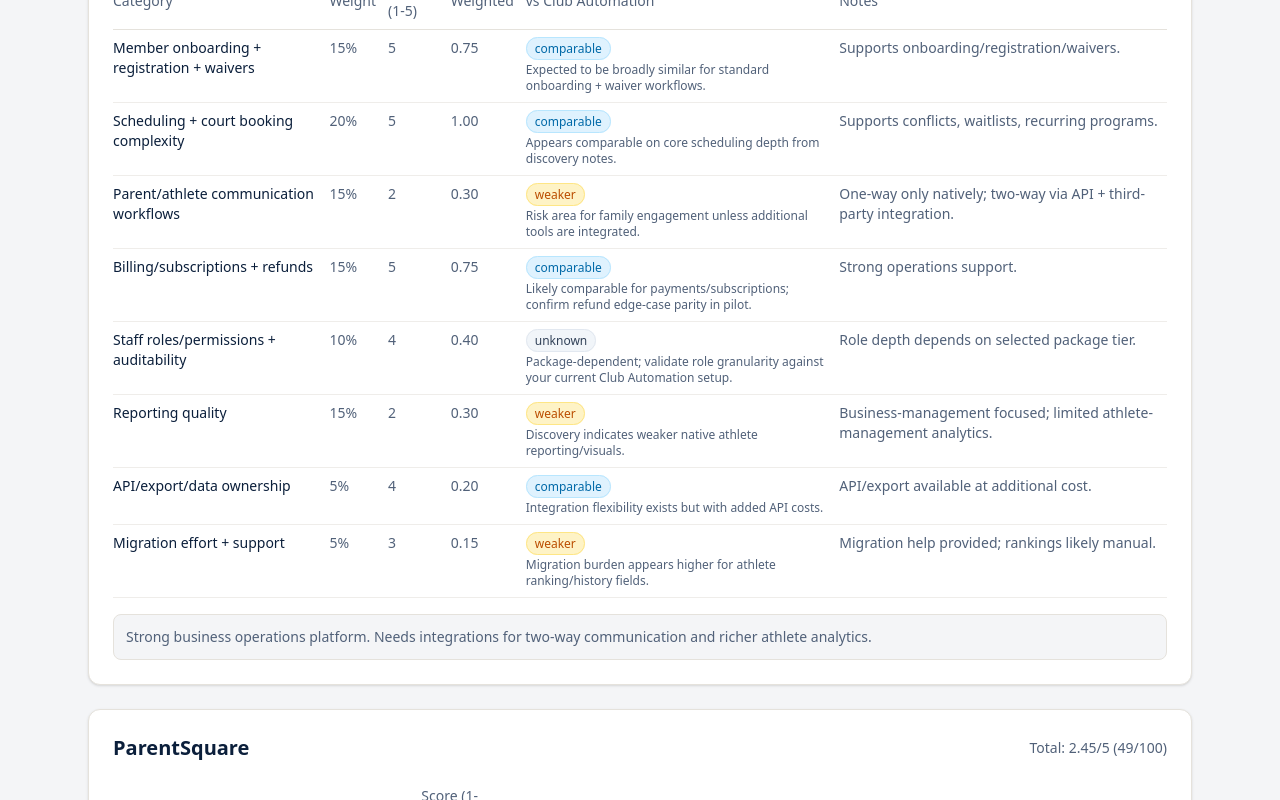
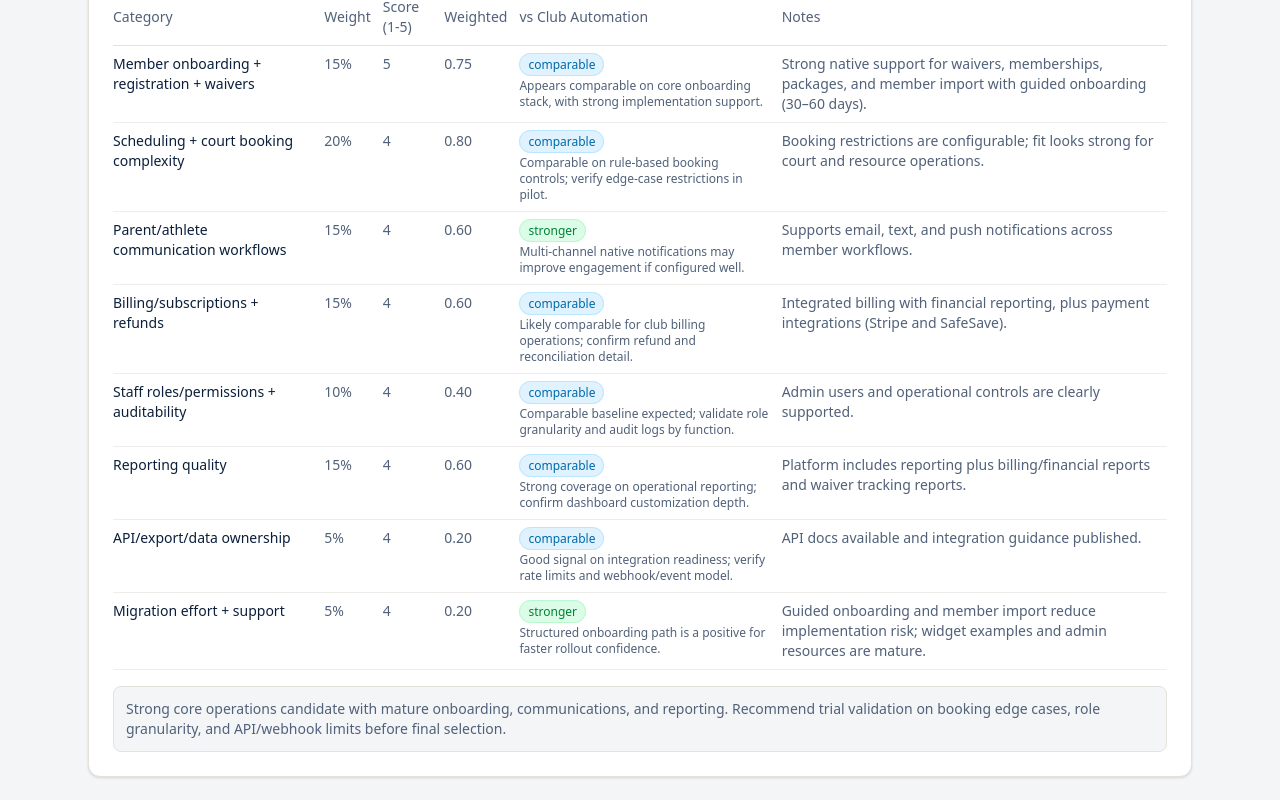
Before and after one commit to medlmichael/farm-forge-portal, a Next.js app: page /scorecards in a window 1280 px wide. Shown: the part 1340-2140 px from the top of the page. Built offline with nearby package versions, Linux system fonts and the light colour scheme.

Commit message:
Update CourtReserve scorecard with product overview findings

```diff
--- a/src/data/vendor-scorecards.ts
+++ b/src/data/vendor-scorecards.ts
@@ -246,10 +246,77 @@
   {
     key: "courtreserve",
     vendor: "CourtReserve",
-    phase: "in-progress",
-    rows: [],
-    summary: "Booked for detailed walkthrough and scoring.",
-    status: "pending-review",
+    phase: "reviewed",
+    recommendedRole: "core-ops",
+    rows: [
+      {
+        category: "Member onboarding + registration + waivers",
+        weight: 15,
+        score: 5,
+        notes: "Strong native support for waivers, memberships, packages, and member import with guided onboarding (30–60 days).",
+        vsClubAutomation: "comparable",
+        vsClubAutomationNotes: "Appears comparable on core onboarding stack, with strong implementation support.",
+      },
+      {
+        category: "Scheduling + court booking complexity",
+        weight: 20,
+        score: 4,
+        notes: "Booking restrictions are configurable; fit looks strong for court and resource operations.",
+        vsClubAutomation: "comparable",
+        vsClubAutomationNotes: "Comparable on rule-based booking controls; verify edge-case restrictions in pilot.",
+      },
+      {
+        category: "Parent/athlete communication workflows",
+        weight: 15,
+        score: 4,
+        notes: "Supports email, text, and push notifications across member workflows.",
+        vsClubAutomation: "stronger",
+        vsClubAutomationNotes: "Multi-channel native notifications may improve engagement if configured well.",
+      },
+      {
+        category: "Billing/subscriptions + refunds",
+        weight: 15,
+        score: 4,
+        notes: "Integrated billing with financial reporting, plus payment integrations (Stripe and SafeSave).",
+        vsClubAutomation: "comparable",
+        vsClubAutomationNotes: "Likely comparable for club billing operations; confirm refund and reconciliation detail.",
+      },
+      {
+        category: "Staff roles/permissions + auditability",
+        weight: 10,
+        score: 4,
+        notes: "Admin users and operational controls are clearly supported.",
+        vsClubAutomation: "comparable",
+        vsClubAutomationNotes: "Comparable baseline expected; validate role granularity and audit logs by function.",
+      },
+      {
+        category: "Reporting quality",
+        weight: 15,
+        score: 4,
+        notes: "Platform includes reporting plus billing/financial reports and waiver tracking reports.",
+        vsClubAutomation: "comparable",
+        vsClubAutomationNotes: "Strong coverage on operational reporting; confirm dashboard customization depth.",
+      },
+      {
+        category: "API/export/data ownership",
+        weight: 5,
+        score: 4,
+        notes: "API docs available and integration guidance published.",
+        vsClubAutomation: "comparable",
+        vsClubAutomationNotes: "Good signal on integration readiness; verify rate limits and webhook/event model.",
+      },
+      {
+        category: "Migration effort + support",
+        weight: 5,
+        score: 4,
+        notes: "Guided onboarding and member import reduce implementation risk; widget examples and admin resources are mature.",
+        vsClubAutomation: "stronger",
+        vsClubAutomationNotes: "Structured onboarding path is a positive for faster rollout confidence.",
+      },
+    ],
+    summary:
+      "Strong core operations candidate with mature onboarding, communications, and reporting. Recommend trial validation on booking edge cases, role granularity, and API/webhook limits before final selection.",
+    status: "strong-fit",
   },
   {
     key: "mindbody",
```
